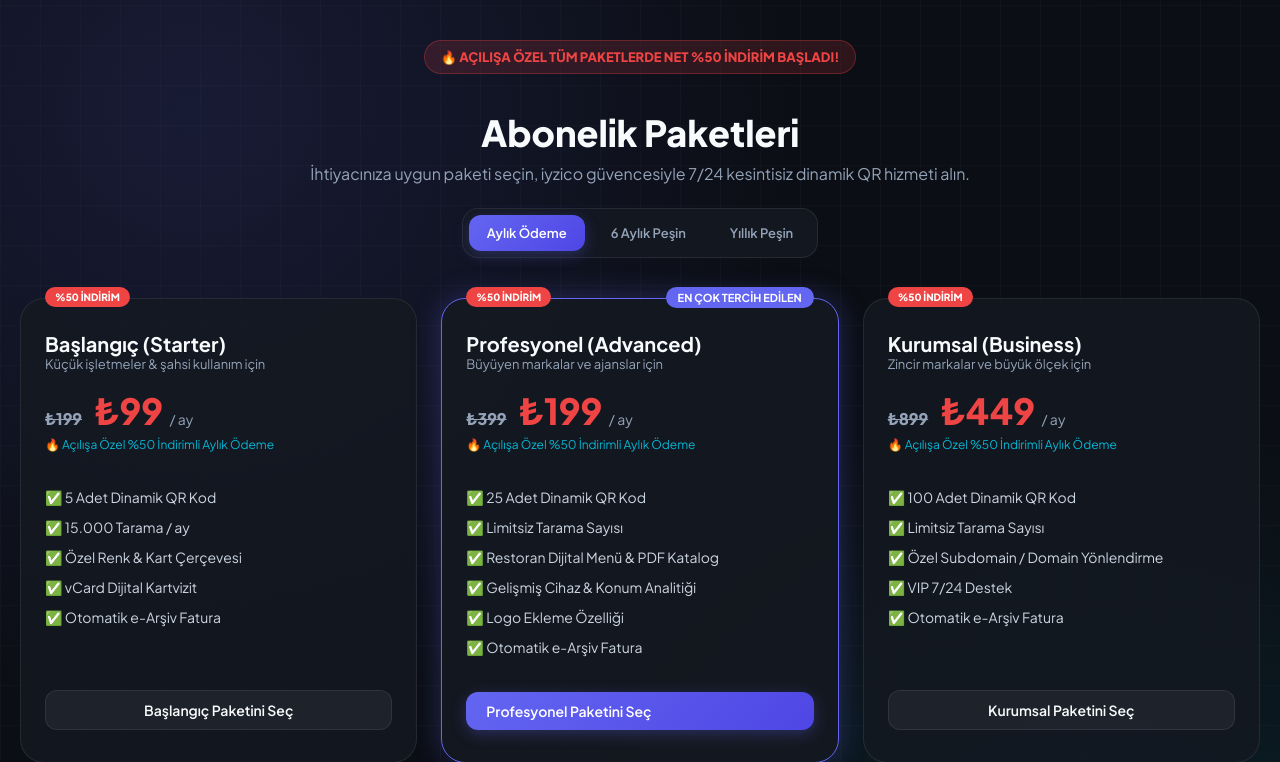
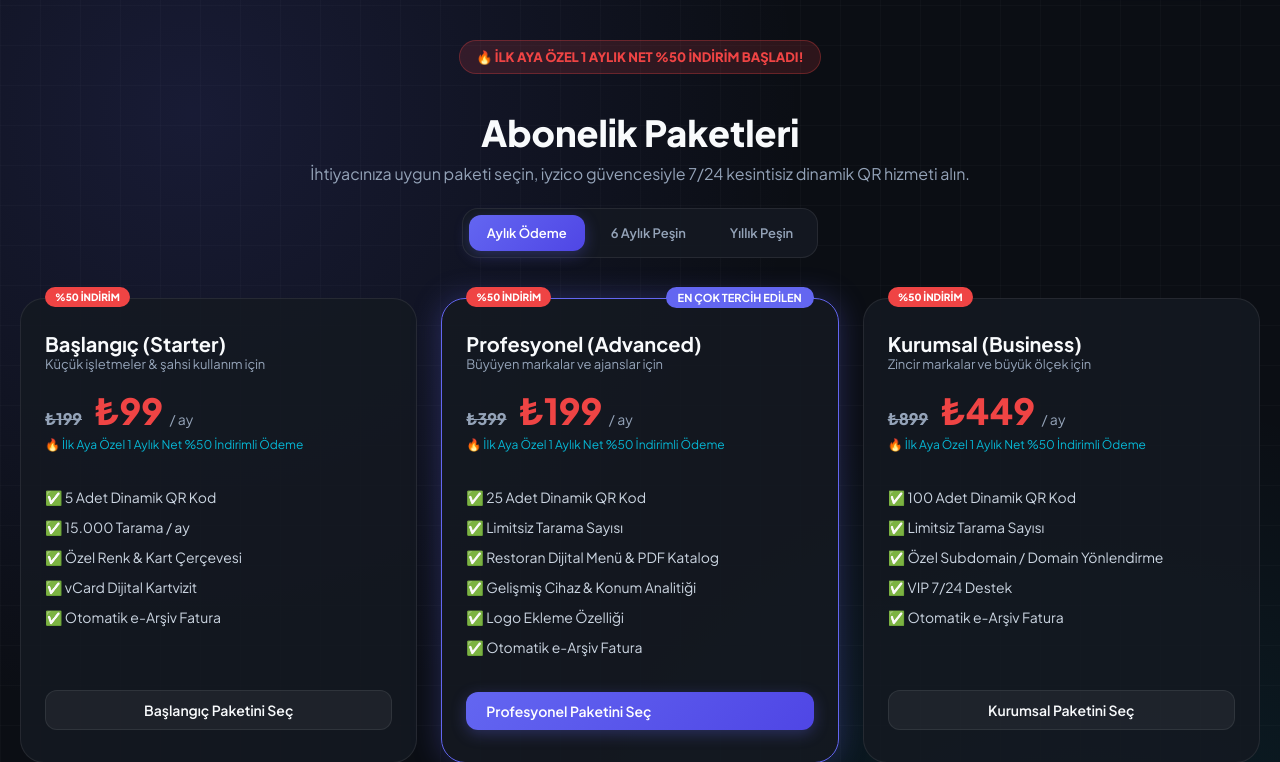
Before and after one commit to dijitalhomee-prog/dijitalgru, a Flask app: page / in a window 1280 px wide, after a click on "Paketler & Fiyatlar". Shown: the part 75-837 px from the top of the page. Run offline with Flask 3, Linux system fonts and the light colour scheme.

Commit message:
fix: update pricing banner text to '🔥 İLK AYA ÖZEL 1 AYLIK NET %50 İNDİRİM BAŞLADI!'

```diff
--- a/static/js/app.js
+++ b/static/js/app.js
@@ -10,7 +10,7 @@ const CYCLE_PRICES = {
         starter: '<s style="font-size: 16px; color: #94a3b8; margin-right: 6px;">₺199</s> <span style="color: #ef4444; font-weight: 800;">₺99</span>',
         advanced: '<s style="font-size: 16px; color: #94a3b8; margin-right: 6px;">₺399</s> <span style="color: #ef4444; font-weight: 800;">₺199</span>',
         business: '<s style="font-size: 16px; color: #94a3b8; margin-right: 6px;">₺899</s> <span style="color: #ef4444; font-weight: 800;">₺449</span>',
-        text: "🔥 Açılışa Özel %50 İndirimli Aylık Düzenli Ödeme"
+        text: "🔥 İlk Aya Özel 1 Aylık Net %50 İndirimli Ödeme"
     },
     semi_annual: {
         starter: '<s style="font-size: 16px; color: #94a3b8; margin-right: 6px;">₺199</s> <span style="color: #ef4444; font-weight: 800;">₺99</span>',
--- a/templates/index.html
+++ b/templates/index.html
@@ -444,7 +444,7 @@
         <!-- 4. PRICING & SUBSCRIPTIONS TAB -->
         <section id="pricing-tab" class="page-section">
             <div style="text-align: center; margin-bottom: 30px;">
-                <div class="badge" style="background: rgba(239, 68, 68, 0.15); color: #ef4444; border: 1px solid rgba(239, 68, 68, 0.3); font-weight: 800; font-size: 13px; padding: 8px 16px;">🔥 AÇILIŞA ÖZEL TÜM PAKETLERDE NET %50 İNDİRİM BAŞLADI!</div>
+                <div class="badge" style="background: rgba(239, 68, 68, 0.15); color: #ef4444; border: 1px solid rgba(239, 68, 68, 0.3); font-weight: 800; font-size: 13px; padding: 8px 16px;">🔥 İLK AYA ÖZEL 1 AYLIK NET %50 İNDİRİM BAŞLADI!</div>
                 <h2 style="font-size: 36px; font-weight: 800; margin-top: 12px;">Abonelik Paketleri</h2>
                 <p style="color: var(--text-muted); margin-top: 8px;">İhtiyacınıza uygun paketi seçin, iyzico güvencesiyle 7/24 kesintisiz dinamik QR hizmeti alın.</p>
 
@@ -463,7 +463,7 @@
                     <h3 style="font-size: 20px; font-weight: 700;">Başlangıç (Starter)</h3>
                     <p style="font-size: 13px; color: var(--text-muted);">Küçük işletmeler & şahsi kullanım için</p>
                     <div class="pricing-price" id="price-starter"><s style="font-size: 16px; color: #94a3b8; margin-right: 6px;">₺199</s> <span style="color: #ef4444; font-weight: 800;">₺99</span> <span style="font-size: 14px; font-weight: 400; color: var(--text-muted);">/ ay</span></div>
-                    <div id="subtext-starter" style="font-size: 12px; color: var(--accent); margin-top: -12px; margin-bottom: 12px;">🔥 Açılışa Özel %50 İndirimli Aylık Ödeme</div>
+                    <div id="subtext-starter" style="font-size: 12px; color: var(--accent); margin-top: -12px; margin-bottom: 12px;">🔥 İlk Aya Özel 1 Aylık Net %50 İndirimli Ödeme</div>
                     <ul class="pricing-features">
                         <li>✅ 5 Adet Dinamik QR Kod</li>
                         <li>✅ 15.000 Tarama / ay</li>
@@ -481,7 +481,7 @@
                     <h3 style="font-size: 20px; font-weight: 700;">Profesyonel (Advanced)</h3>
                     <p style="font-size: 13px; color: var(--text-muted);">Büyüyen markalar ve ajanslar için</p>
                     <div class="pricing-price" id="price-advanced"><s style="font-size: 16px; color: #94a3b8; margin-right: 6px;">₺399</s> <span style="color: #ef4444; font-weight: 800;">₺199</span> <span style="font-size: 14px; font-weight: 400; color: var(--text-muted);">/ ay</span></div>
-                    <div id="subtext-advanced" style="font-size: 12px; color: var(--accent); margin-top: -12px; margin-bottom: 12px;">🔥 Açılışa Özel %50 İndirimli Aylık Ödeme</div>
+                    <div id="subtext-advanced" style="font-size: 12px; color: var(--accent); margin-top: -12px; margin-bottom: 12px;">🔥 İlk Aya Özel 1 Aylık Net %50 İndirimli Ödeme</div>
                     <ul class="pricing-features">
                         <li>✅ 25 Adet Dinamik QR Kod</li>
                         <li>✅ Limitsiz Tarama Sayısı</li>
@@ -499,7 +499,7 @@
                     <h3 style="font-size: 20px; font-weight: 700;">Kurumsal (Business)</h3>
                     <p style="font-size: 13px; color: var(--text-muted);">Zincir markalar ve büyük ölçek için</p>
                     <div class="pricing-price" id="price-business"><s style="font-size: 16px; color: #94a3b8; margin-right: 6px;">₺899</s> <span style="color: #ef4444; font-weight: 800;">₺449</span> <span style="font-size: 14px; font-weight: 400; color: var(--text-muted);">/ ay</span></div>
-                    <div id="subtext-business" style="font-size: 12px; color: var(--accent); margin-top: -12px; margin-bottom: 12px;">🔥 Açılışa Özel %50 İndirimli Aylık Ödeme</div>
+                    <div id="subtext-business" style="font-size: 12px; color: var(--accent); margin-top: -12px; margin-bottom: 12px;">🔥 İlk Aya Özel 1 Aylık Net %50 İndirimli Ödeme</div>
                     <ul class="pricing-features">
                         <li>✅ 100 Adet Dinamik QR Kod</li>
                         <li>✅ Limitsiz Tarama Sayısı</li>
```
Also changed, not shown: data/dijitalgru_qr.db.
